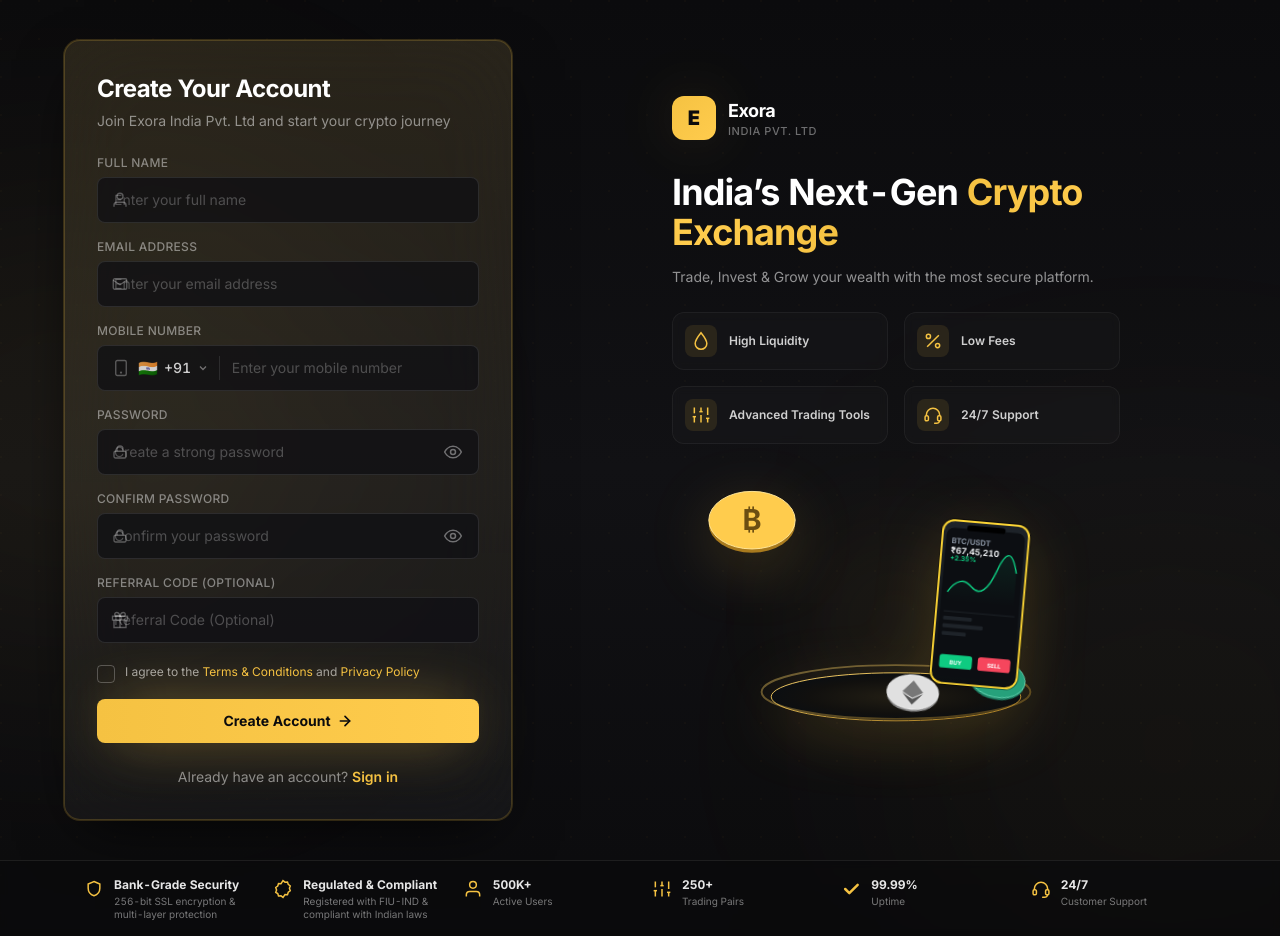
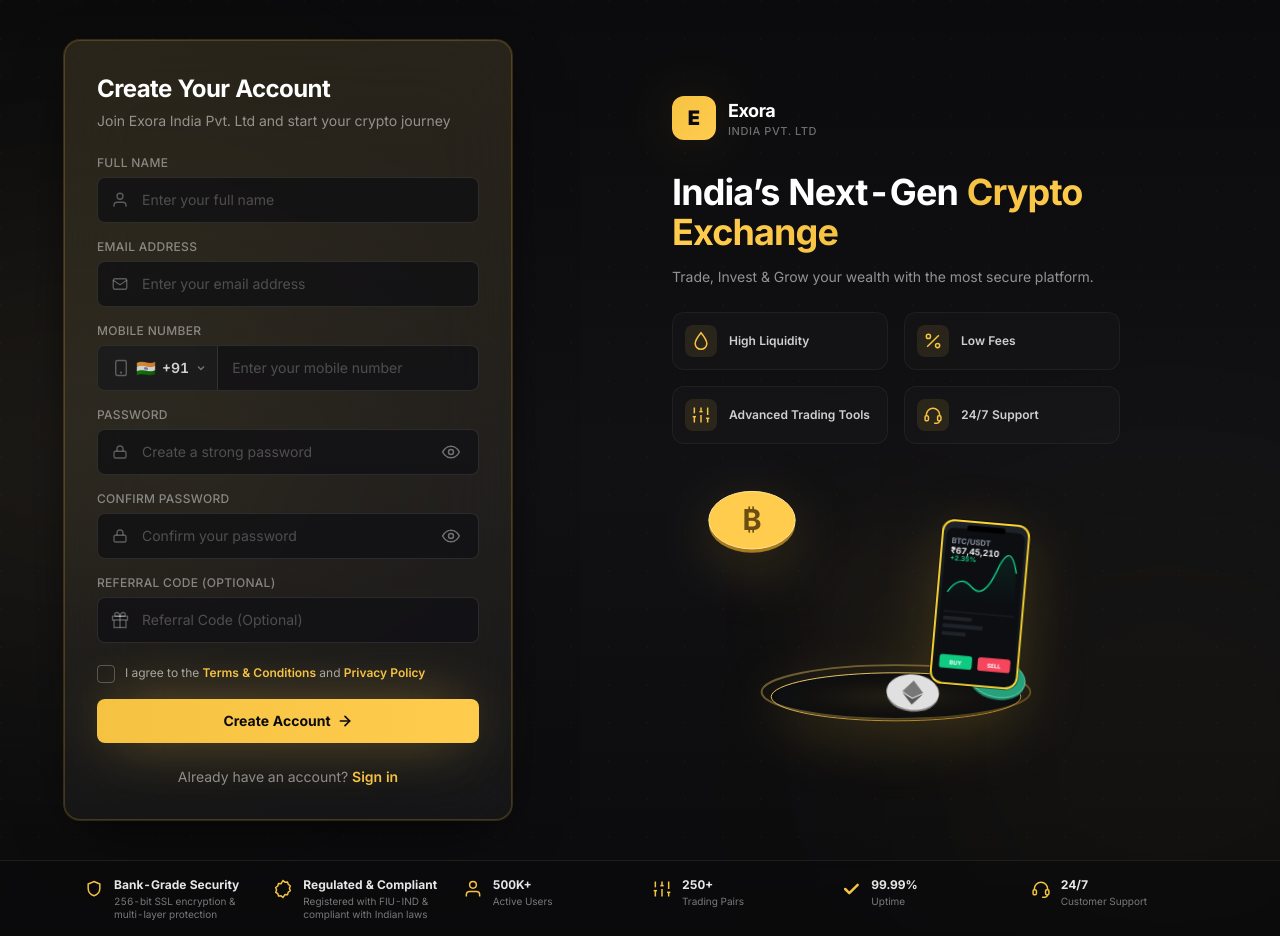
Before and after one commit to singhdaksh7/COMPLETE_EXCHANGE, a Next.js app in the folder frontend/: page /register in a window 1280 px wide. Built offline with nearby package versions, Linux system fonts and the light colour scheme; no server answers.

Commit message:
style: polish Exora auth pages

```diff
--- a/frontend/app/forgot-password/page.tsx
+++ b/frontend/app/forgot-password/page.tsx
@@ -110,12 +110,12 @@
                     disabled={m.isPending}
                     className="group relative flex w-full items-center justify-center gap-2 overflow-hidden rounded-lg bg-gradient-to-r from-gold to-gold-glow px-4 py-3 text-sm font-bold text-noir shadow-gold-glow transition hover:brightness-105 active:scale-[0.99] disabled:cursor-not-allowed disabled:opacity-60"
                   >
-                    <MailIcon className="h-4.5 w-4.5 stroke-[2.2]" />
+                    <MailIcon className="h-4.5 w-4.5 stroke-[2.2] text-noir" />
                     <span>{m.isPending ? 'Sending Reset Link…' : 'Send Reset Link'}</span>
                   </button>
 
                   {/* Divider */}
-                  <div className="my-5 flex items-center gap-3 text-xs text-white/20 select-none">
+                  <div className="my-5 flex items-center gap-3 text-[10px] font-bold tracking-wider text-white/30 select-none">
                     <span className="h-px flex-1 bg-white/10" />
                     <span>OR</span>
                     <span className="h-px flex-1 bg-white/10" />
@@ -178,8 +178,8 @@
 /* Page Primitives & Helpers                                          */
 /* ------------------------------------------------------------------ */
 
-function inputClass(extra = '') {
-  return `w-full rounded-lg border border-white/10 bg-noir-2/80 py-3 pl-4 pr-4 text-sm text-white placeholder:text-white/25 transition focus:border-gold/60 focus:outline-none focus:ring-2 focus:ring-gold/25 ${extra}`;
+function inputClass(pl = 'pl-4', pr = 'pr-4') {
+  return `w-full rounded-lg border border-white/10 bg-noir-2/80 py-3 ${pl} ${pr} text-sm text-white placeholder:text-white/25 transition focus:border-gold/60 focus:outline-none focus:ring-2 focus:ring-gold/25`;
 }
 
 function FormField({
--- a/frontend/app/register/page.tsx
+++ b/frontend/app/register/page.tsx
@@ -147,18 +147,14 @@
 
                   {/* Mobile Number */}
                   <FormField label="Mobile Number" htmlFor="phone">
-                    <div className="relative flex items-center rounded-lg border border-white/10 bg-noir-2/80 transition-within focus-within:border-gold/60 focus-within:ring-2 focus-within:ring-gold/25">
-                      <PhoneIcon className="pointer-events-none absolute left-3.5 h-[18px] w-[18px] text-white/30" />
-
-                      {/* Flag + Country Code display */}
-                      <div className="flex items-center gap-1.5 pl-10 pr-2.5 py-3 text-sm font-medium text-white/80 select-none">
+                    <div className="relative flex items-center rounded-lg border border-white/10 bg-noir-2/80 transition focus-within:border-gold/60 focus-within:ring-2 focus-within:ring-gold/25">
+                      {/* Premium flag + country code prefix container */}
+                      <div className="flex items-center gap-1.5 bg-white/[0.03] pl-3.5 pr-2.5 py-3 text-sm font-semibold text-white/80 select-none rounded-l-lg border-r border-white/10 hover:bg-white/[0.06] transition duration-200">
+                        <PhoneIcon className="h-[18px] w-[18px] text-white/30 shrink-0" />
                         <span className="text-base leading-none">🇮🇳</span>
                         <span>+91</span>
                         <ChevronDownIcon className="h-3 w-3 text-white/40" />
                       </div>
-
-                      {/* Vertical line divider */}
-                      <div className="h-6 w-px bg-white/10" />
 
                       <input
                         id="phone"
@@ -167,7 +163,7 @@
                         value={phone}
                         onChange={(e) => setPhone(e.target.value.replace(/\D/g, '').slice(0, 10))}
                         placeholder="Enter your mobile number"
-                        className="w-full bg-transparent py-3 pl-3 pr-4 text-sm text-white placeholder:text-white/25 focus:outline-none"
+                        className="w-full bg-transparent py-3 pl-3.5 pr-4 text-sm text-white placeholder:text-white/25 focus:outline-none"
                       />
                     </div>
                   </FormField>
@@ -183,12 +179,12 @@
                         value={password}
                         onChange={(e) => setPassword(e.target.value)}
                         placeholder="Create a strong password"
-                        className={inputClass('pl-11 pr-11')}
+                        className={inputClass('pl-11', 'pr-11')}
                       />
                       <button
                         type="button"
                         onClick={() => setShowPassword((s) => !s)}
-                        className="absolute right-3 top-1/2 -translate-y-1/2 rounded-md p-1 text-white/40 transition hover:text-gold focus:outline-none"
+                        className="absolute right-3.5 top-1/2 -translate-y-1/2 rounded-md p-1 text-white/40 transition hover:text-gold focus:outline-none"
                       >
                         {showPassword ? <EyeOffIcon className="h-5 w-5" /> : <EyeIcon className="h-5 w-5" />}
                       </button>
@@ -206,12 +202,12 @@
                         value={confirmPassword}
                         onChange={(e) => setConfirmPassword(e.target.value)}
                         placeholder="Confirm your password"
-                        className={inputClass('pl-11 pr-11')}
+                        className={inputClass('pl-11', 'pr-11')}
                       />
                       <button
                         type="button"
                         onClick={() => setShowConfirmPassword((s) => !s)}
-                        className="absolute right-3 top-1/2 -translate-y-1/2 rounded-md p-1 text-white/40 transition hover:text-gold focus:outline-none"
+                        className="absolute right-3.5 top-1/2 -translate-y-1/2 rounded-md p-1 text-white/40 transition hover:text-gold focus:outline-none"
                       >
                         {showConfirmPassword ? <EyeOffIcon className="h-5 w-5" /> : <EyeIcon className="h-5 w-5" />}
                       </button>
@@ -240,19 +236,19 @@
                       role="checkbox"
                       aria-checked={agreeTerms}
                       onClick={() => setAgreeTerms(!agreeTerms)}
-                      className={`flex h-[18px] w-[18px] shrink-0 mt-0.5 items-center justify-center rounded border transition ${
+                      className={`flex h-[18px] w-[18px] shrink-0 mt-[2px] items-center justify-center rounded border transition focus:outline-none focus:ring-2 focus:ring-gold/25 hover:border-gold/60 ${
                         agreeTerms ? 'border-gold bg-gold text-noir' : 'border-white/25 bg-transparent'
                       }`}
                     >
                       {agreeTerms && <CheckIcon className="h-3 w-3" />}
                     </button>
-                    <span className="text-xs leading-normal text-white/60">
+                    <span className="text-xs leading-5 text-white/60">
                       I agree to the{' '}
-                      <a href="#" className="text-gold hover:underline">
+                      <a href="#" className="text-gold hover:underline font-semibold">
                         Terms & Conditions
                       </a>{' '}
                       and{' '}
-                      <a href="#" className="text-gold hover:underline">
+                      <a href="#" className="text-gold hover:underline font-semibold">
                         Privacy Policy
                       </a>
                     </span>
@@ -320,8 +316,8 @@
 /* Page Primitives & Helpers                                          */
 /* ------------------------------------------------------------------ */
 
-function inputClass(extra = '') {
-  return `w-full rounded-lg border border-white/10 bg-noir-2/80 py-3 pl-4 pr-4 text-sm text-white placeholder:text-white/25 transition focus:border-gold/60 focus:outline-none focus:ring-2 focus:ring-gold/25 ${extra}`;
+function inputClass(pl = 'pl-4', pr = 'pr-4') {
+  return `w-full rounded-lg border border-white/10 bg-noir-2/80 py-3 ${pl} ${pr} text-sm text-white placeholder:text-white/25 transition focus:border-gold/60 focus:outline-none focus:ring-2 focus:ring-gold/25`;
 }
 
 function FormField({
--- a/frontend/app/verify-email/page.tsx
+++ b/frontend/app/verify-email/page.tsx
@@ -86,7 +86,7 @@
                 </p>
 
                 {/* Email Display Box */}
-                <div className="mt-4 flex w-full items-center justify-center gap-2.5 rounded-lg border border-white/10 bg-noir-2/80 px-4 py-3 text-sm font-medium text-white/95">
+                <div className="mt-5 flex w-full items-center justify-center gap-2.5 rounded-lg border border-gold/25 bg-gold/[0.03] px-4 py-3 text-sm font-semibold text-white shadow-[0_0_15px_rgba(245,194,66,0.06)]">
                   <MailIcon className="h-5 w-5 text-gold shrink-0" />
                   <span className="truncate">{email}</span>
                 </div>
@@ -118,7 +118,7 @@
                   </button>
 
                   {/* Divider */}
-                  <div className="flex items-center gap-3 text-[11px] text-white/20 select-none">
+                  <div className="flex items-center gap-3 text-[10px] font-bold tracking-wider text-white/30 select-none">
                     <span className="h-px flex-1 bg-white/10" />
                     <span>OR</span>
                     <span className="h-px flex-1 bg-white/10" />
```
